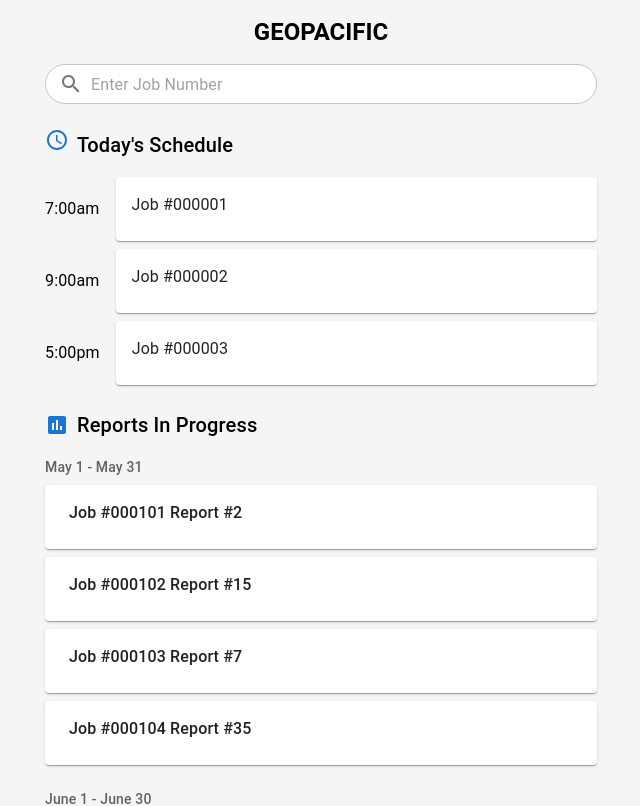
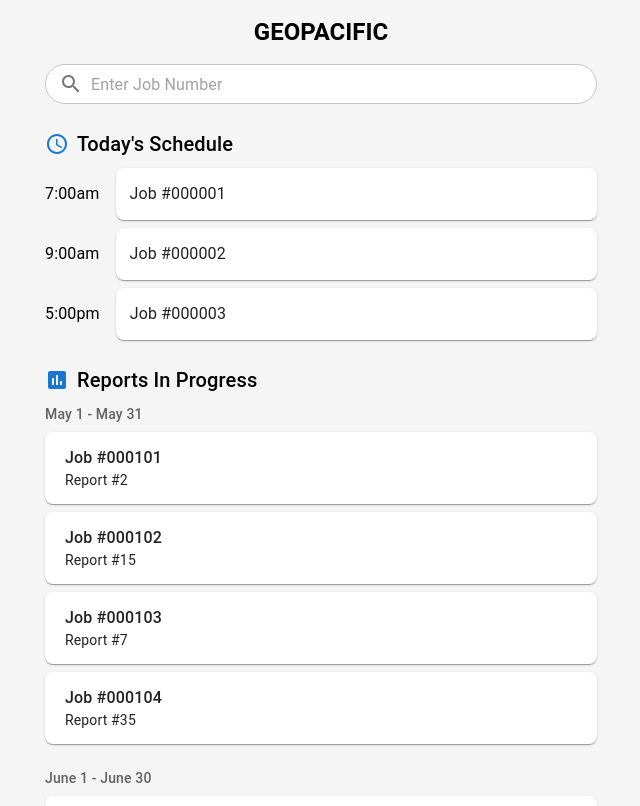
Before and after one commit to Density-Reporting-Tool/DensityReportingToolFrontend, a React (Vite) app: page / in a window 1280 px wide. Shown: the top 806 px of the page, without its empty margins (319-959 px from the left). Built offline with nearby package versions, Linux system fonts and the light colour scheme.

Commit message:
style: adjust styles to fit figma mockups

```diff
--- a/src/pages/Dashboard.tsx
+++ b/src/pages/Dashboard.tsx
@@ -5,7 +5,6 @@ import {
   Container,
   Typography,
   Card,
-  CardContent,
   TextField,
   InputAdornment,
   Avatar,
@@ -30,19 +29,22 @@ const todaysSchedule = [
 
 const reportsInProgress = [
   {
+    id: 1,
     period: "May 1 - May 31",
     reports: [
-      { jobNumber: "000101", reportNumber: "2" },
-      { jobNumber: "000102", reportNumber: "15" },
-      { jobNumber: "000103", reportNumber: "7" },
-      { jobNumber: "000104", reportNumber: "35" },
+      { id: 1, jobNumber: "000101", reportNumber: "2" },
+      { id: 2, jobNumber: "000102", reportNumber: "15" },
+      { id: 3, jobNumber: "000103", reportNumber: "7" },
+      { id: 4, jobNumber: "000104", reportNumber: "35" },
     ],
   },
   {
+    id: 2,
     period: "June 1 - June 30",
     reports: [
-      { jobNumber: "000001", reportNumber: "4" },
+      { id: 5, jobNumber: "000001", reportNumber: "4" },
       {
+        id: 6,
         jobNumber: "000021",
         reportNumber: "4",
         note: "Jakub - Needs Edits",
@@ -97,15 +99,17 @@ const Dashboard: React.FC = () => {
 
       {/* Today's Schedule */}
       <Box sx={{ mb: 3 }}>
-        <Typography
-          variant="h6"
+        <Box
           sx={{
-            mb: 2,
+            display: "flex",
+            flexDirection: "row",
+            alignItems: "center",
+            mb: 1,
           }}
         >
           <ScheduleIcon sx={{ mr: 1, color: "primary.main" }} />
-          Today's Schedule
-        </Typography>
+          <Typography variant="h6">Today's Schedule</Typography>
+        </Box>
         <Stack spacing={1}>
           {todaysSchedule.map((schedule) => (
             <Box
@@ -126,14 +130,14 @@ const Dashboard: React.FC = () => {
                   cursor: "pointer",
                   "&:hover": { boxShadow: 3 },
                   flexGrow: 1,
+                  borderRadius: 2,
+                  padding: "14px",
                 }}
                 onClick={() => handleJobClick(schedule.jobNumber)}
               >
-                <CardContent>
-                  <Typography variant="body1">
-                    Job #{schedule.jobNumber}
-                  </Typography>
-                </CardContent>
+                <Typography variant="body1">
+                  Job #{schedule.jobNumber}
+                </Typography>
               </Card>
             </Box>
           ))}
@@ -141,17 +145,21 @@ const Dashboard: React.FC = () => {
       </Box>
 
       {/* Reports In Progress */}
-      <Box>
-        <Typography
-          variant="h6"
-          sx={{ mb: 2, display: "flex", alignItems: "center" }}
+      <Box sx={{ mb: 3 }}>
+        <Box
+          sx={{
+            display: "flex",
+            flexDirection: "row",
+            alignItems: "center",
+            mb: 1,
+          }}
         >
           <AssessmentIcon sx={{ mr: 1, color: "primary.main" }} />
-          Reports In Progress
-        </Typography>
+          <Typography variant="h6"> Reports In Progress</Typography>
+        </Box>
 
-        {reportsInProgress.map((period, periodIndex) => (
-          <Box key={periodIndex} sx={{ mb: 3 }}>
+        {reportsInProgress.map((period) => (
+          <Box key={period.id} sx={{ mb: 3 }}>
             <Box
               sx={{
                 display: "flex",
@@ -169,39 +177,49 @@ const Dashboard: React.FC = () => {
             </Box>
 
             <Stack spacing={1}>
-              {period.reports.map((report, reportIndex) => (
+              {period.reports.map((report) => (
                 <Card
-                  key={reportIndex}
+                  key={report.id}
                   sx={{
                     cursor: "pointer",
                     "&:hover": { boxShadow: 3 },
+                    flexGrow: 1,
+                    borderRadius: 2,
+                    padding: "14px 20px",
                   }}
                   onClick={() => handleJobClick(report.jobNumber)}
                 >
-                  <CardContent sx={{ py: 2, px: 3 }}>
+                  <Box
+                    sx={{
+                      display: "flex",
+                      alignItems: "center",
+                      width: "100%",
+                    }}
+                  >
                     <Box
                       sx={{
                         display: "flex",
-                        alignItems: "center",
+                        width: "100%",
                         justifyContent: "space-between",
                       }}
                     >
                       <Box>
                         <Typography variant="body1" sx={{ fontWeight: 500 }}>
-                          Job #{report.jobNumber} Report #{report.reportNumber}
+                          Job #{report.jobNumber}
                         </Typography>
+                        <Typography variant="body2">
+                          Report #{report.reportNumber}
+                        </Typography>
+                      </Box>
+                      <Box sx={{ display: "flex", alignItems: "center" }}>
                         {report.note && (
-                          <Typography
-                            variant="body2"
-                            color="text.secondary"
-                            sx={{ mt: 0.5 }}
-                          >
+                          <Typography variant="body2" color="error">
                             {report.note}
                           </Typography>
                         )}
                       </Box>
                     </Box>
-                  </CardContent>
+                  </Box>
                 </Card>
               ))}
             </Stack>
```
